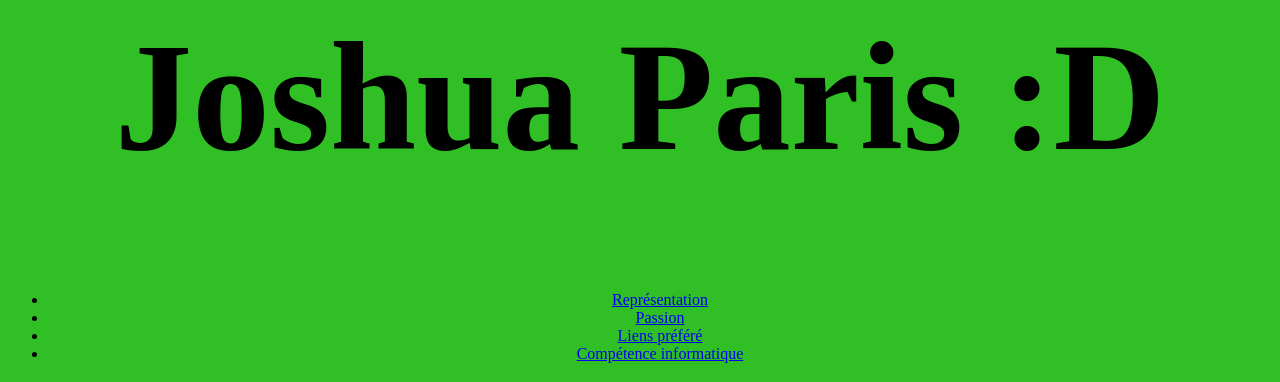
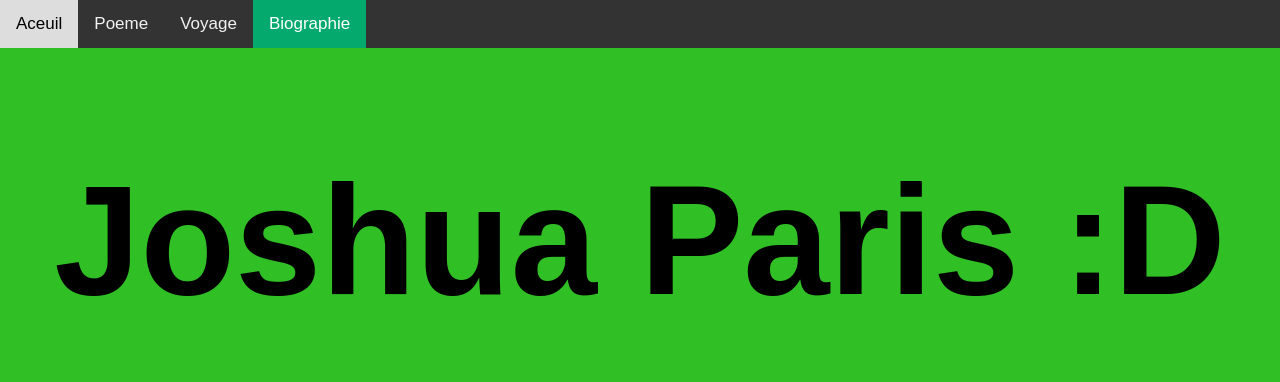
Before and after one commit to 4xpariss/4xpariss.github.io, a plain HTML site: page biographie.html in a window 1280 px wide. Shown: the top 382 px of the page. Drawn offline with Linux system fonts and the light colour scheme.

Commit message:
Update biographie.html

```diff
--- a/biographie.html
+++ b/biographie.html
@@ -3,7 +3,36 @@
 <!-- https://fr.vecteezy.com/art-vectoriel/21047586-gentil-vecteur-icone -->
 
 <head>
+<style>
+	body {
+  margin: 0;
+  font-family: Arial, Helvetica, sans-serif;
+}
 
+.topnav {
+  overflow: hidden;
+  background-color: #333;
+}
+
+.topnav a {
+  float: left;
+  color: #f2f2f2;
+  text-align: center;
+  padding: 14px 16px;
+  text-decoration: none;
+  font-size: 17px;
+}
+
+.topnav a:hover {
+  background-color: #ddd;
+  color: black;
+}
+
+.topnav a.active {
+  background-color: #04AA6D;
+  color: white;
+  }
+</style>
 <meta charset="UTF-8">
 
 </head>
@@ -13,6 +42,13 @@
 
 
 <body style="background-color: #30bf24">
+
+<div class="topnav">
+  <a href="https://4xpariss.github.io/index.html">Aceuil</a>
+  <a  href="https://4xpariss.github.io/poeme.html">Poeme</a>
+  <a  href="https://4xpariss.github.io/voyage.html">Voyage</a>
+  <a class="active" href="https://4xpariss.github.io/biographie.html">Biographie</a>
+</div>
 
 <h1 style="font-size: 155px;"><center> Joshua Paris :D </center></h1>
 
```
